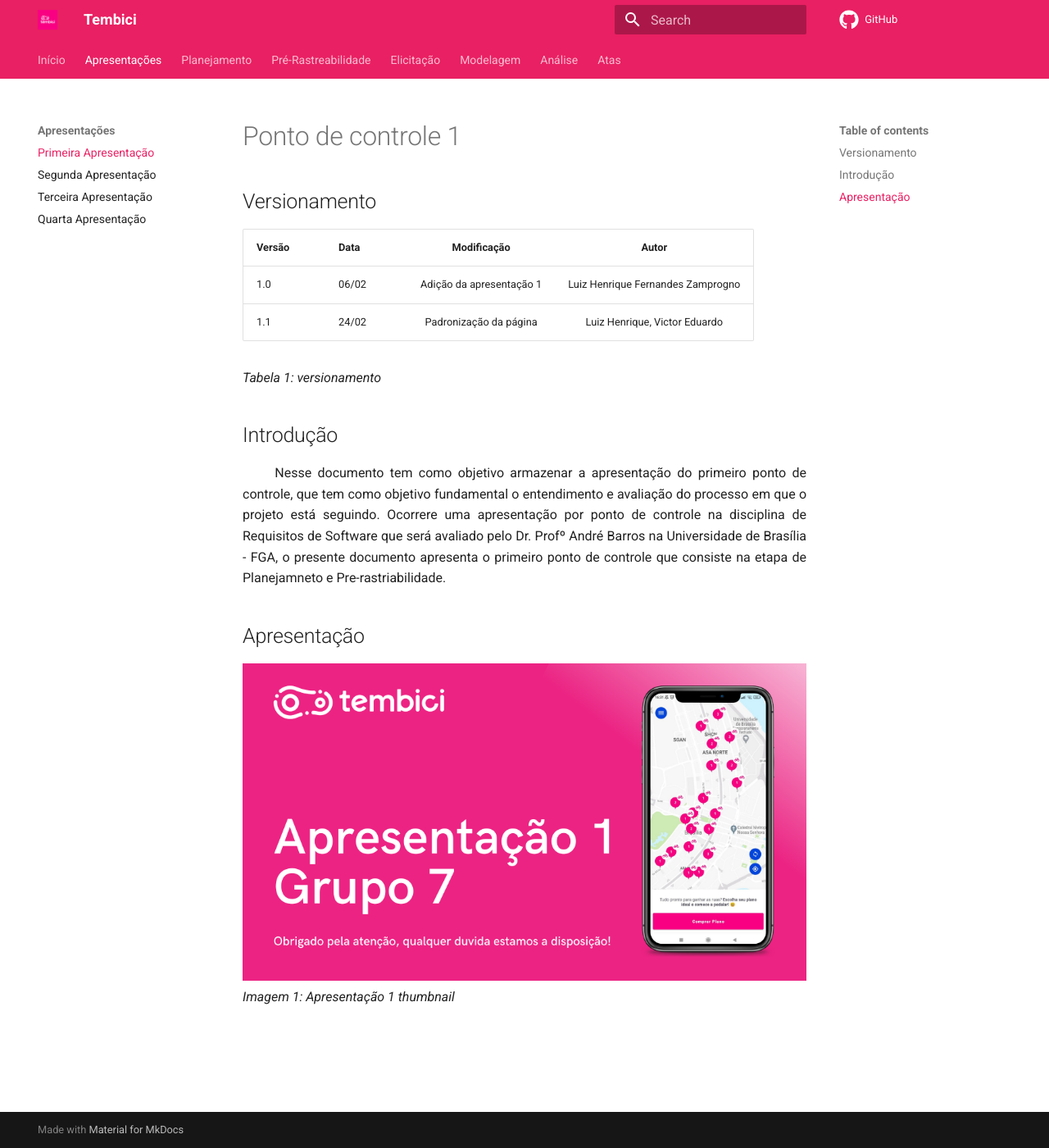
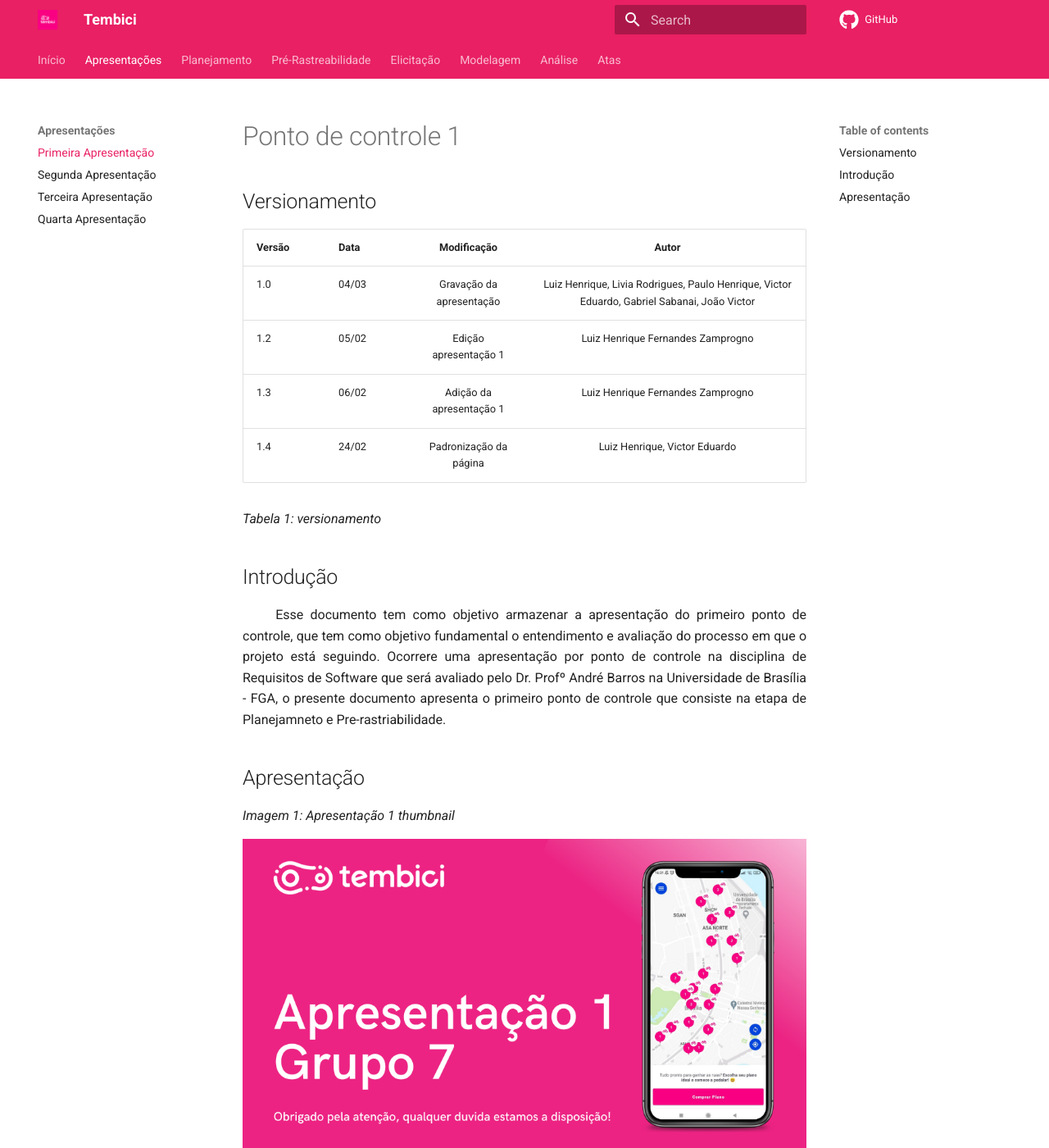
Before and after one commit to Requisitos-de-Software/2021.2-Tembici, an MkDocs documentation site: the page built from docs/apresentacoes/apresentacao1.md, in a window 1280 px wide and 1400 px high. Shown: the whole window at 82% size. Built offline with MkDocs 1.6.1 and Material for MkDocs 9.7.7, drawn with Linux system fonts in a browser that asks for light colours; comment, search, counter and statistics services are not loaded; some of the changed text lies outside the part shown.

Commit message:
#00 Adição apresentação e padronização apresentações

```diff
--- a/docs/apresentacoes/apresentacao1.md
+++ b/docs/apresentacoes/apresentacao1.md
@@ -4,16 +4,21 @@
 
 | Versão | Data | Modificação | Autor |
 |-|-|:-:|:-:|
-| 1.0 | 06/02 | Adição da apresentação 1 | Luiz Henrique Fernandes Zamprogno |
-| 1.1 | 24/02 | Padronização da página | Luiz Henrique, Victor Eduardo|
+| 1.0 | 04/03 | Gravação da apresentação | Luiz Henrique, Livia Rodrigues, Paulo Henrique, Victor Eduardo, Gabriel Sabanai, João Victor |
+| 1.2 | 05/02 | Edição apresentação 1 | Luiz Henrique Fernandes Zamprogno |
+| 1.3 | 06/02 | Adição da apresentação 1 | Luiz Henrique Fernandes Zamprogno |
+| 1.4 | 24/02 | Padronização da página | Luiz Henrique, Victor Eduardo|
 
 *Tabela 1: versionamento*
 
 ## Introdução
 
-<p align="justify">&emsp;&emsp; Nesse documento tem como objetivo armazenar a apresentação do primeiro ponto de controle, que tem como objetivo fundamental o entendimento e avaliação do processo em que o projeto está seguindo. Ocorrere uma apresentação por ponto de controle na disciplina de Requisitos de Software que será avaliado pelo Dr. Profº André Barros na Universidade de Brasília - FGA, o presente documento apresenta o primeiro ponto de controle que consiste na etapa de Planejamneto e Pre-rastriabilidade. </P>
+<p align="justify">&emsp;&emsp; Esse documento tem como objetivo armazenar a apresentação do primeiro ponto de controle, que tem como objetivo fundamental o entendimento e avaliação do processo em que o projeto está seguindo. Ocorrere uma apresentação por ponto de controle na disciplina de Requisitos de Software que será avaliado pelo Dr. Profº André Barros na Universidade de Brasília - FGA, o presente documento apresenta o primeiro ponto de controle que consiste na etapa de Planejamneto e Pre-rastriabilidade. </P>
 
 ## Apresentação
 
+*Imagem 1: Apresentação 1 thumbnail*
+
 [![Apresentação 1](../assets/apresentacoes/AP1.png)](https://youtu.be/8ssdPAHgU4U)
-*Imagem 1: Apresentação 1 thumbnail*
+
+*Fonte: Elaboração dos autores do presente documento*
```
Also changed, not shown: docs/apresentacoes/apresentacao2.md (+8 -3 lines), docs/apresentacoes/apresentacao3.md (+8 -3 lines), docs/apresentacoes/apresentacao4.md (+8 -3 lines), docs/apresentacoes/apresentacao5.md (added, +23 -0 lines), docs/assets/apresentacoes/AP5.png (added).
